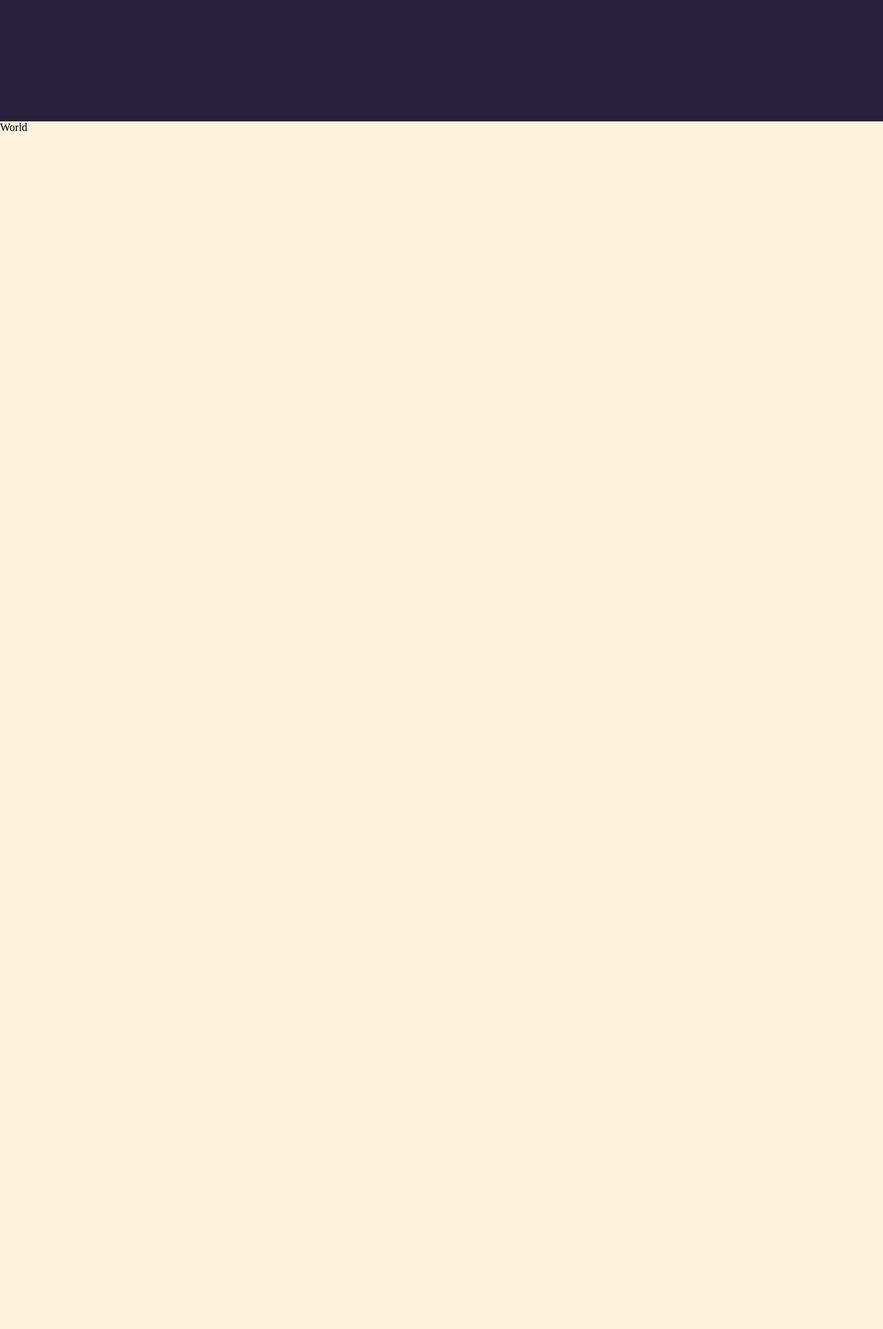
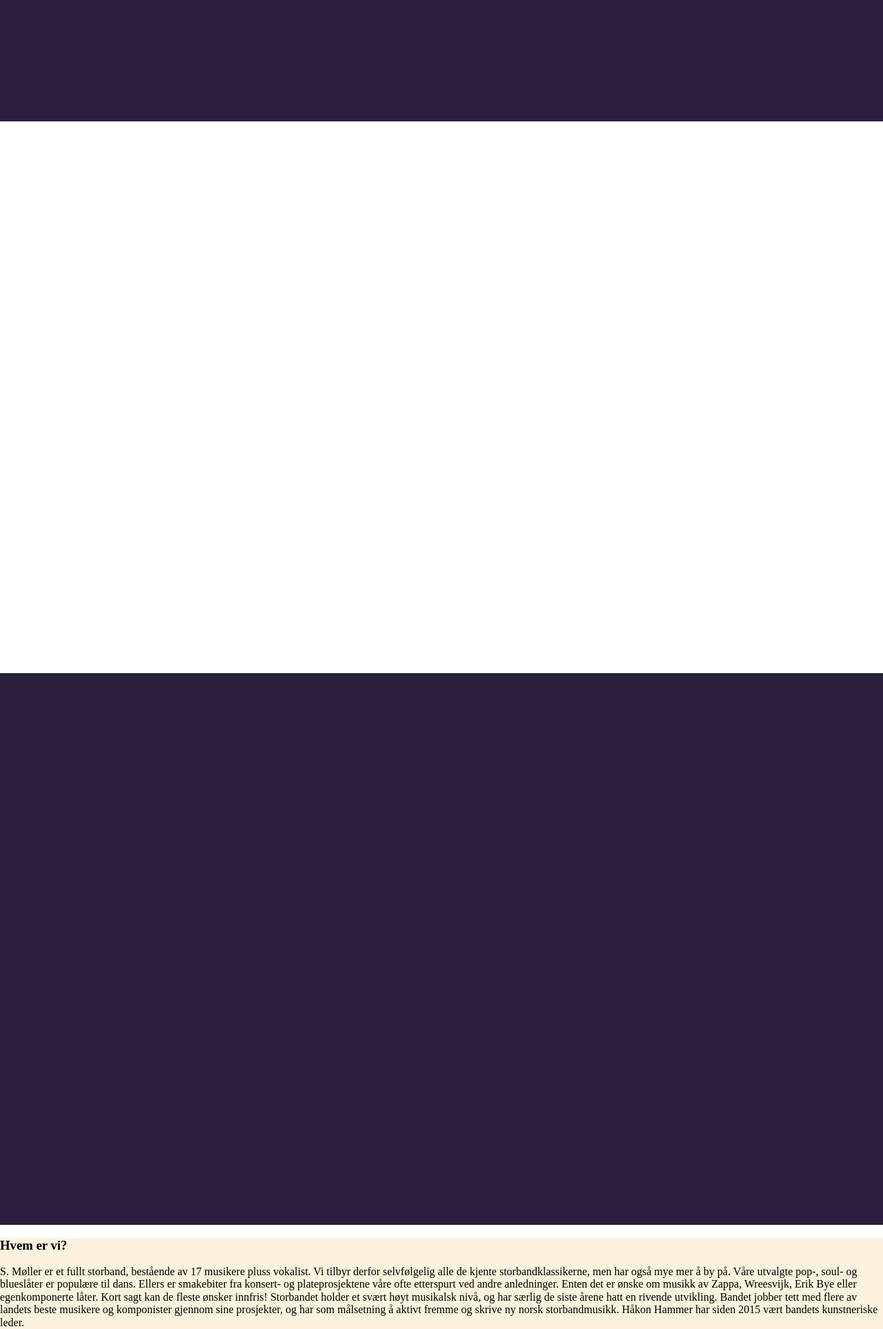
Before and after one commit to henninghalv/smollerweb, a PHP site: page / in a window 1280 px wide. Shown: the part 624-2551 px from the top of the page at 69% size. Before the commit the page ends 814 px from the top, so only its background shows below. Run offline with PHP 8.4, Linux system fonts and the light colour scheme.

Commit message:
Add empty sections to organise site, implement one alternative way of showing facebook events

```diff
--- a/frontend/css/style.css
+++ b/frontend/css/style.css
@@ -38,12 +38,12 @@
 }
 
 
-
 section {
     height: 100vh;
 }
 
-section.primary {
+section.primary,
+footer {
     background-color: var(--main-bg-color);
 }
 
@@ -61,6 +61,10 @@
 .main-logo-container img {
     width: 70%;
     max-width: 400px;
+}
+
+footer {
+    height: 40vh;
 }
 
 /* Extra small devices (phones, 600px and down) */
--- a/frontend/index.html
+++ b/frontend/index.html
@@ -26,14 +26,47 @@
       <li><a href="#contact">KONTAKT</a></li>
     </ul>
   </nav>
-  <!-- Facebook events section -->
   <section class="primary">
     <div class="main-logo-container">
       <img src="assets/smoller_main_logo.png" alt="S. Møller Storband logo">
     </div class="main-logo-container">
   </section>
+  <section class="image-section"></section>
+  <!-- Animation section -->
+  <section class="primary"></section>
+  <section class="secondary">
+    <h3>Hvem er vi?</h3>
+    <p>
+      S. Møller er et fullt storband, bestående av 17 musikere pluss vokalist. Vi tilbyr derfor selvfølgelig alle de
+      kjente storbandklassikerne, men har også mye mer å by på. Våre utvalgte pop-, soul- og blueslåter er populære til
+      dans. Ellers er smakebiter fra konsert- og plateprosjektene våre ofte etterspurt ved andre anledninger. Enten det
+      er ønske om musikk av Zappa, Wreesvijk, Erik Bye eller egenkomponerte låter. Kort sagt kan de fleste ønsker
+      innfris!
+
+      Storbandet holder et svært høyt musikalsk nivå, og har særlig de siste årene hatt en rivende utvikling. Bandet
+      jobber tett med flere av landets beste musikere og komponister gjennom sine prosjekter, og har som målsetning å
+      aktivt fremme og skrive ny norsk storbandmusikk. Håkon Hammer har siden 2015 vært bandets kunstneriske leder.
+    </p>
+  </section>
+  <!-- Facebook events section -->
+  <!-- Find another, styleable alternative -->
+  <!-- <section class="primary events-section">
+    <iframe
+      src="https://www.facebook.com/plugins/page.php?href=https%3A%2F%2Fwww.facebook.com%2Fsmollerstorband&tabs=events&width=500&height=244&small_header=false&adapt_container_width=false&hide_cover=false&show_facepile=false&appId"
+      width="2000px" height="500px" style="border:none;overflow:hidden" scrolling="no" frameborder="0"
+      allowTransparency="true" allow="encrypted-media"></iframe>
+  </section> -->
   <!-- Blog posts section -->
-  <section class="secondary">World</section>
+  <section class="secondary blog-section">Blog</section>
+  <section class="secondary blog-section">
+    <h3>Vil du bli med på moroa?</h3>
+    <p>For øyeblikket søker vi ny tenorsax på fordi vår alles Henning er for opptatt med å kode nettsiden vår. Vi andre
+      er dog en meget hyggelig gjeng.
+      Send mail til post@smøller.no for å søke.</p>
+  </section>
+  <footer>
+    Footer
+  </footer>
   <script src="js/main.js"></script>
 </body>
 
```
